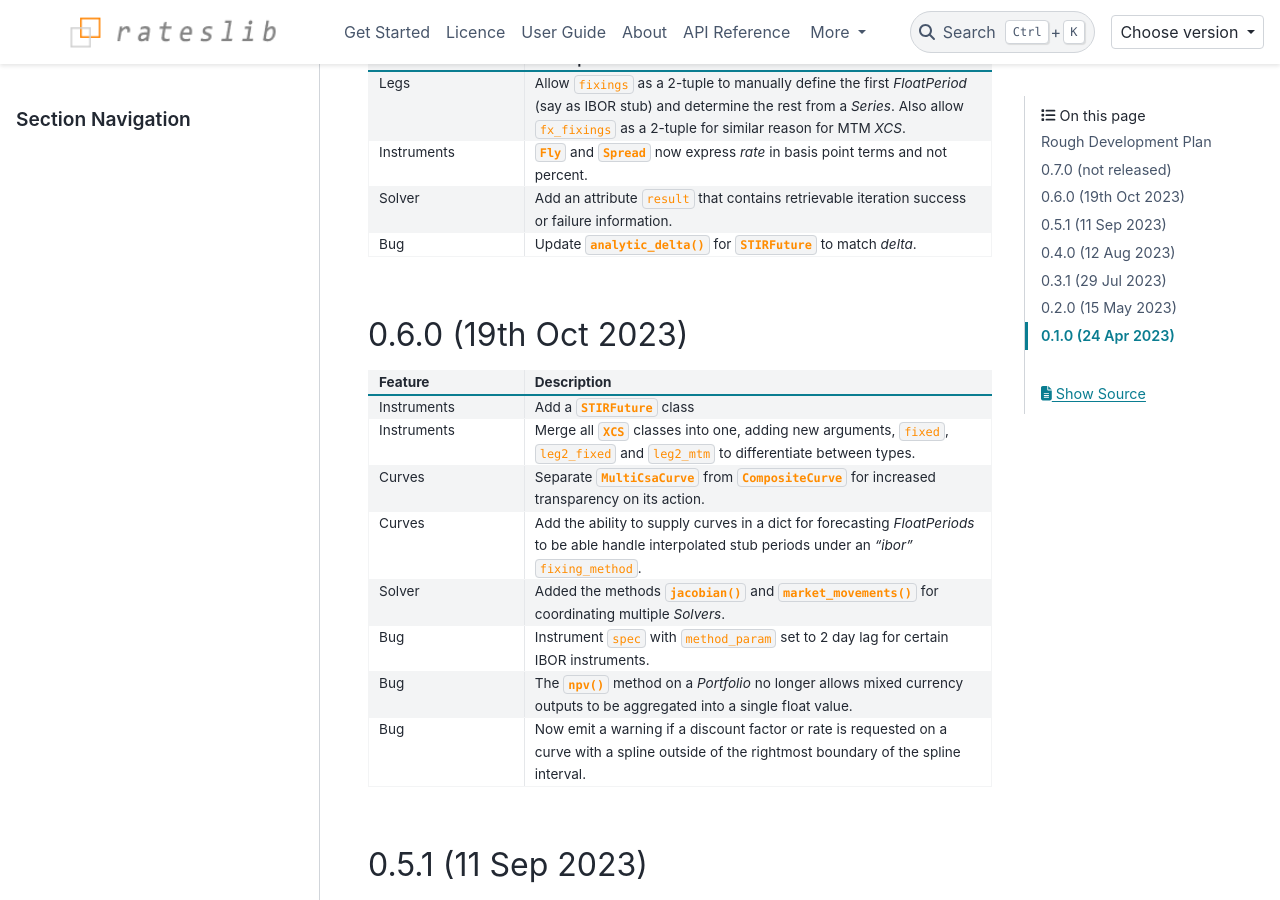
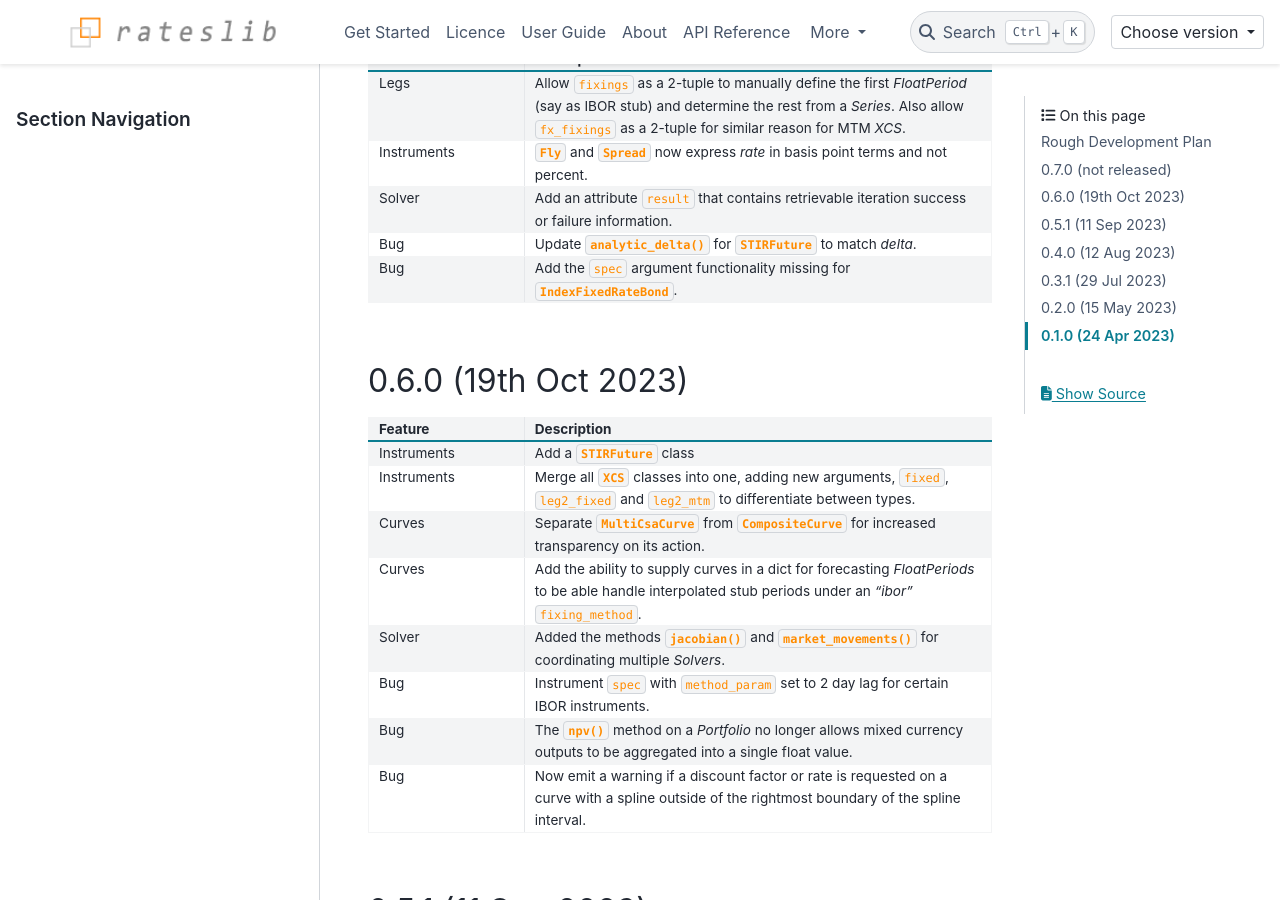
Before and after one commit to attack68/rateslib, a Sphinx documentation site: the page built from docs/source/i_whatsnew.rst, in a window 1280 px wide and 900 px high, scrolled down 1074 px. Built offline with Sphinx 7.4.7 and the PyData theme 0.15.4, drawn with Linux system fonts in a browser that asks for light colours; comment, search, counter and statistics services are not loaded.

Commit message:
SPEC: add UK index linked gilt specs

```diff
--- a/docs/source/i_whatsnew.rst
+++ b/docs/source/i_whatsnew.rst
@@ -74,6 +74,9 @@ email contact through **rateslib@gmail.com**.
    * - Bug
      - Update :meth:`~rateslib.instruments.STIRFuture.analytic_delta` for
        :class:`~rateslib.instruments.STIRFuture` to match *delta*.
+   * - Bug
+     - Add the ``spec`` argument functionality missing for
+       :class:`~rateslib.instruments.IndexFixedRateBond`.
 
 0.6.0 (19th Oct 2023)
 **********************
```
